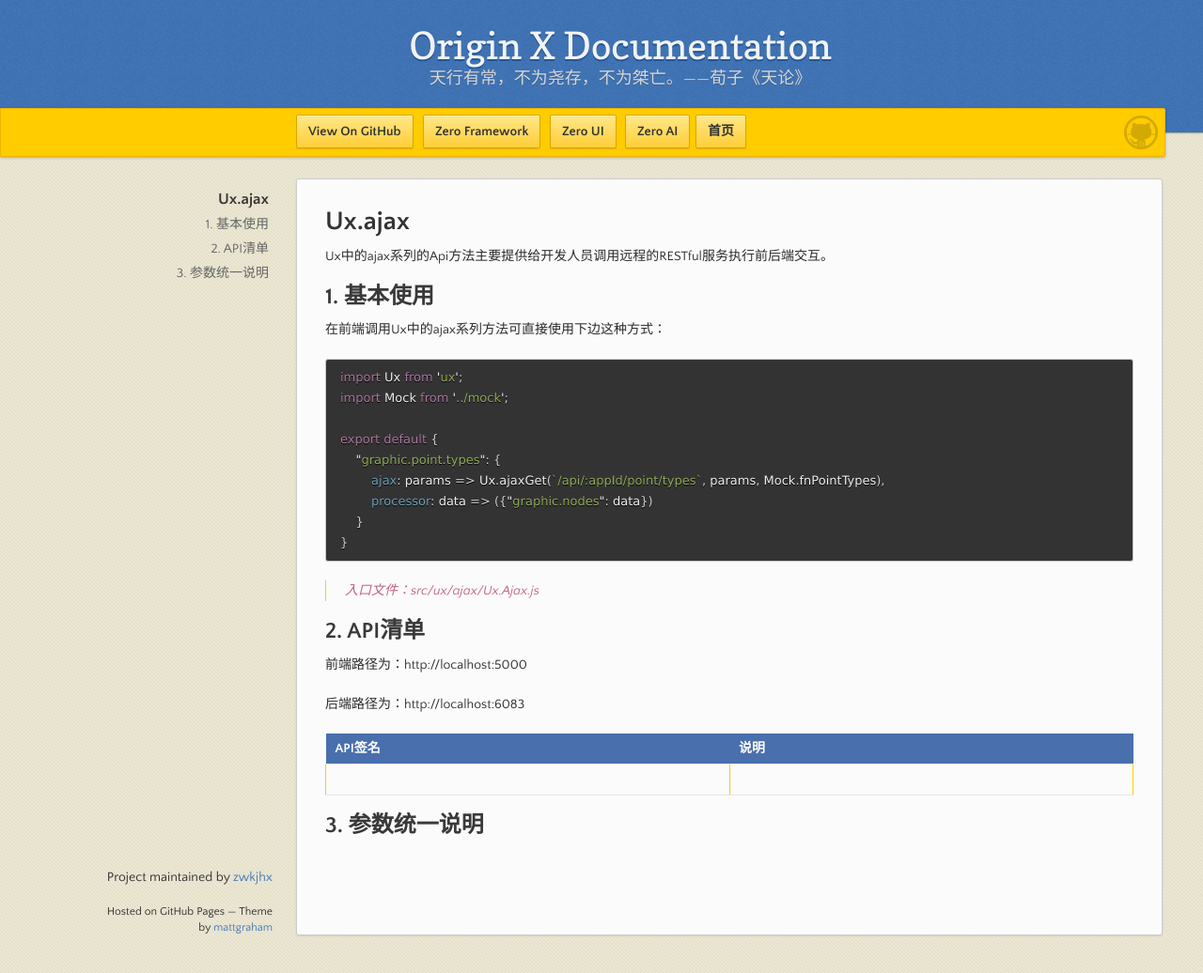
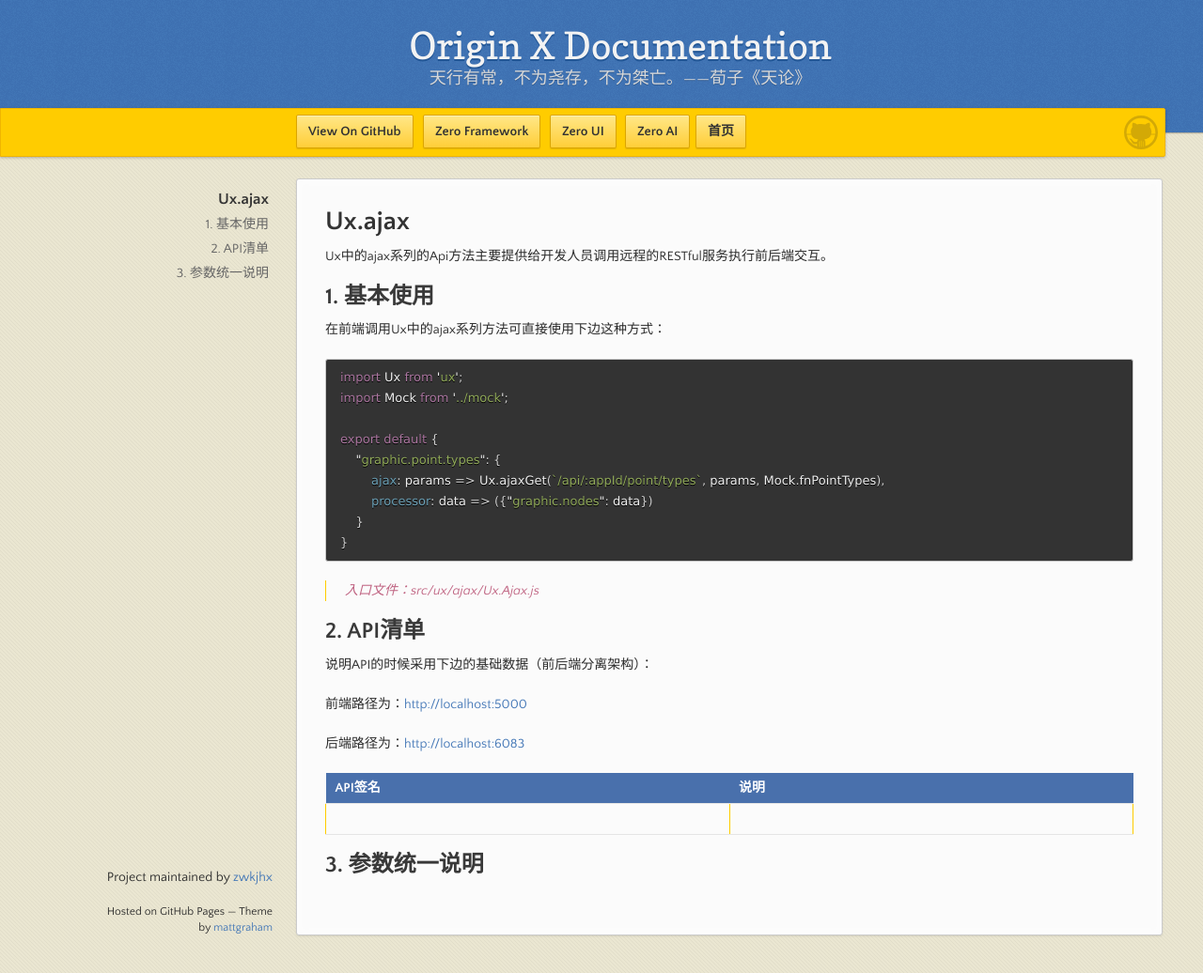
Before and after one commit to zwkjhx/ox-doc, a Jekyll site: the page built from utility-x/3-zero-uizhong-de-ux/uxi-001-uxajaxxxx.md, in a window 1280 px wide and 1036 px high. Shown: the whole window at 94% size. Built offline with Jekyll 4.4.1, drawn with Linux system fonts in a browser that asks for light colours; our own code applies the rules of GitHub Pages for plain Markdown files.

Commit message:
Updates utility-x/3-zero-uizhong-de-ux/uxi-001-uxajaxxxx.md
Auto commit by GitBook Editor

```diff
--- a/utility-x/3-zero-uizhong-de-ux/uxi-001-uxajaxxxx.md
+++ b/utility-x/3-zero-uizhong-de-ux/uxi-001-uxajaxxxx.md
@@ -22,9 +22,11 @@
 
 ## 2. API清单
 
-前端路径为：http://localhost:5000
+说明API的时候采用下边的基础数据（前后端分离架构）：
 
-后端路径为：http://localhost:6083
+前端路径为：[http://localhost:5000](http://localhost:5000)
+
+后端路径为：[http://localhost:6083](http://localhost:6083)
 
 | API签名 | 说明 |
 | :--- | :--- |
```
